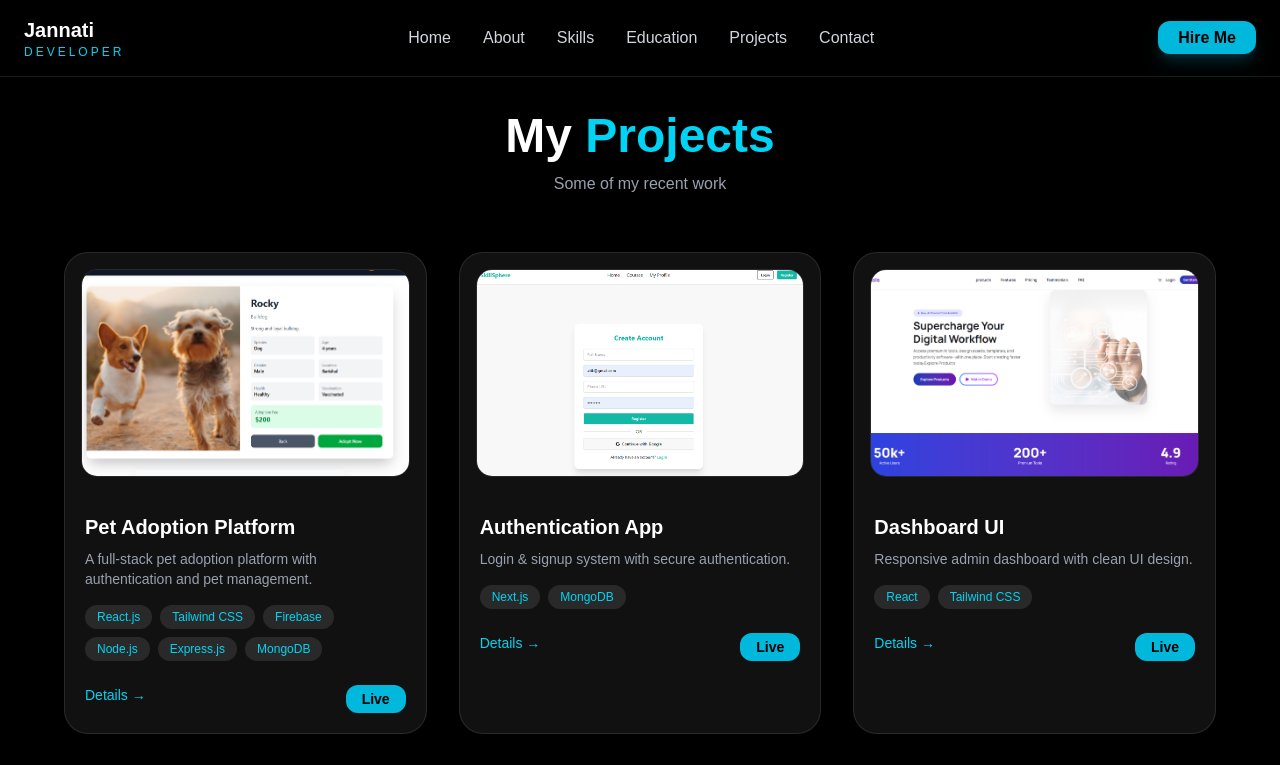
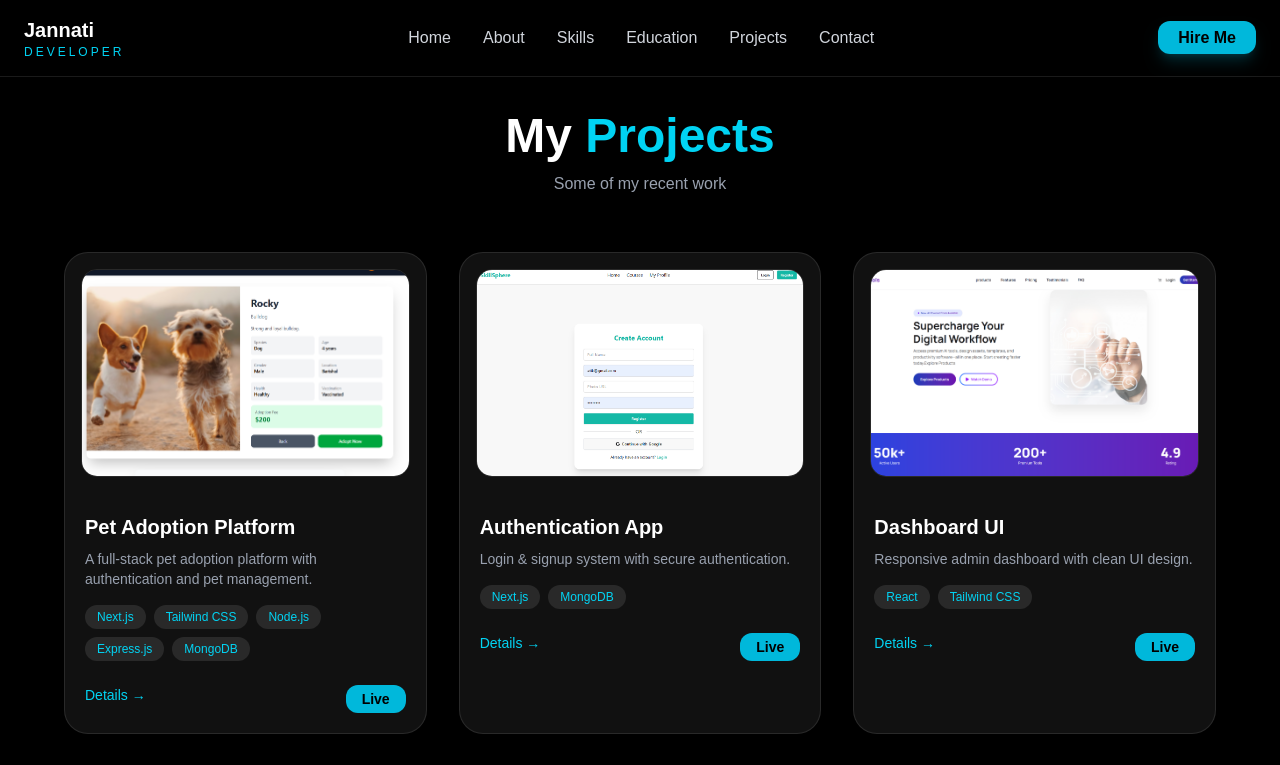
Before and after one commit to mdabgal/my-portfolio, a Next.js app: page /projects in a window 1280 px wide. Shown: the top 765 px of the page. Built offline with nearby package versions, Linux system fonts and the light colour scheme.

Commit message:
problem sloved

```diff
--- a/src/data/projects.js
+++ b/src/data/projects.js
@@ -8,9 +8,9 @@ export const projects = [
   github: "https://github.com/mdabgal/b13-as9-adoption-client",
   server: "https://github.com/mdabgal/b13-as9-adoption-server",
   tech: [
-    "React.js",
+   "Next.js",
     "Tailwind CSS",
-    "Firebase",
+
     "Node.js",
     "Express.js",
     "MongoDB"
```
